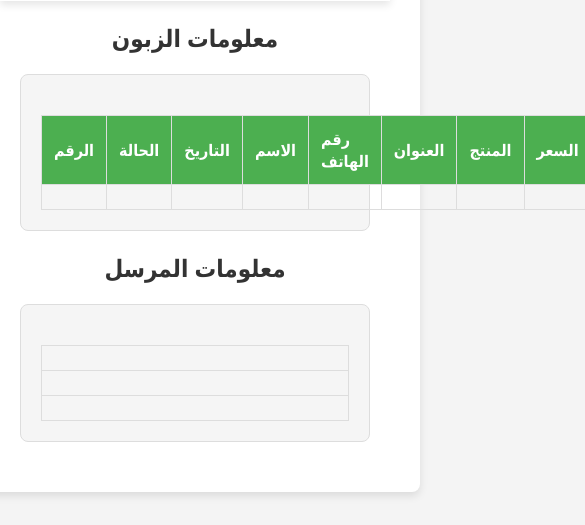
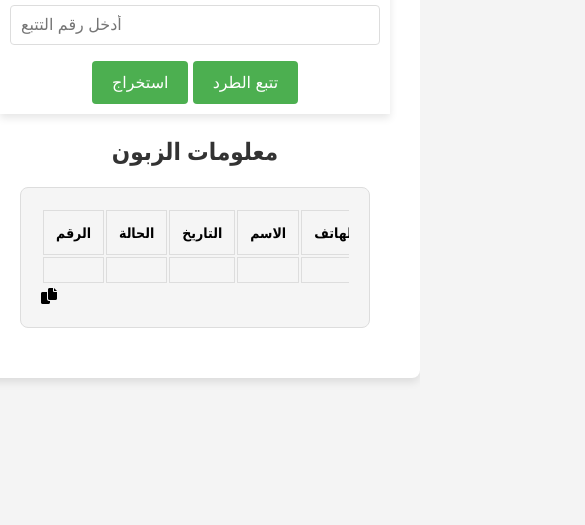
Before and after one commit to ot2dz/test, a website: page index.html in a window 390 px wide. Shown: the part 319-844 px from the top of the page, 585 px wide, since content can reach past the window. Drawn offline with Linux system fonts and the light colour scheme.

Commit message:
Update index.html

```diff
--- a/index.html
+++ b/index.html
@@ -3,7 +3,8 @@
 <head>
     <meta charset="UTF-8">
     <meta name="viewport" content="width=device-width, initial-scale=1.0">
-
+    <meta name="viewport" content="width=device-width, initial-scale=1.0, maximum-scale=1.0, user-scalable=no">
+    <link rel="stylesheet" href="https://cdnjs.cloudflare.com/ajax/libs/font-awesome/6.0.0/css/all.min.css">
     <style>
 
         body {
@@ -39,11 +40,15 @@
     margin-top: 80px;
 }
 
-/* تعديل للهواتف النقالة */
 @media screen and (max-width: 600px) {
             .container {
                 width: 100%;
                 margin-top: 20px;
+            }
+
+            .input-container {
+                /* Remove sticky positioning for better mobile display */
+                position: static;
             }
         }
 
@@ -93,19 +98,26 @@
 
         table {
     width: 100%;
-            border-collapse: collapse;
-            margin-top: 20px;
+    overflow-x: auto;
+    display: block;
 }
 
 th, td {
     border: 1px solid #ddd;
     padding: 12px;
     text-align: left;
+    white-space: nowrap;
 }
 
-        th {
-            background-color: #4caf50;
-            color: white;
+@media screen and (max-width: 600px) {
+    .container {
+        width: 100%;
+        margin-top: 20px;
+    }
+
+    th, td {
+        font-size: 14px;
+    }
 }
 
         #qr {
@@ -198,25 +210,7 @@
 
             <i class="fas fa-copy"></i>
         </div>
-        <h2>معلومات المرسل</h2>
-        <div id="result">
 
-            <table>
-                <tbody>
-                    <tr>
-                        <td id="namestore"></td>
-                    </tr>
-                    <tr>
-                        <td id="phonestore"></td>
-                    </tr>
-                    <tr>
-                        <td id="addressstore"></td>
-                    </tr>
-                </tbody>
-            </table>
-
-            <i class="fas fa-copy"></i>
-        </div>
         <div id="trackingDetails"></div>
     </div>
 
```
Lines whose indentation alone changed are shown as unchanged.
